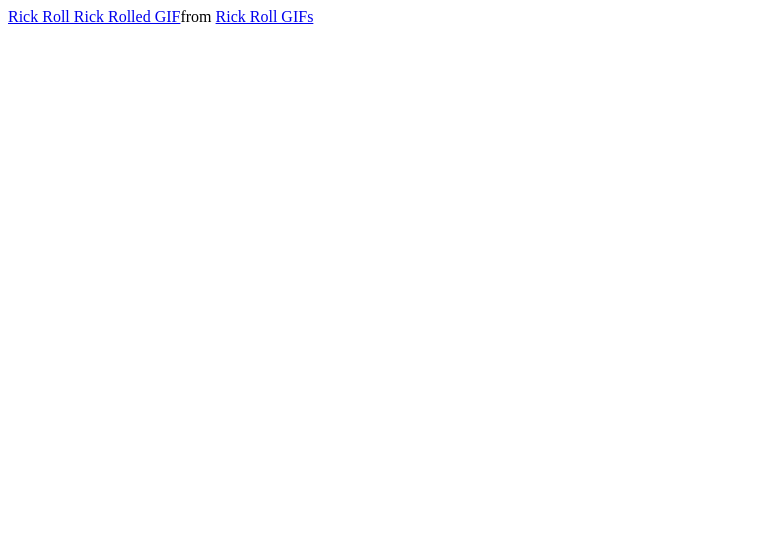
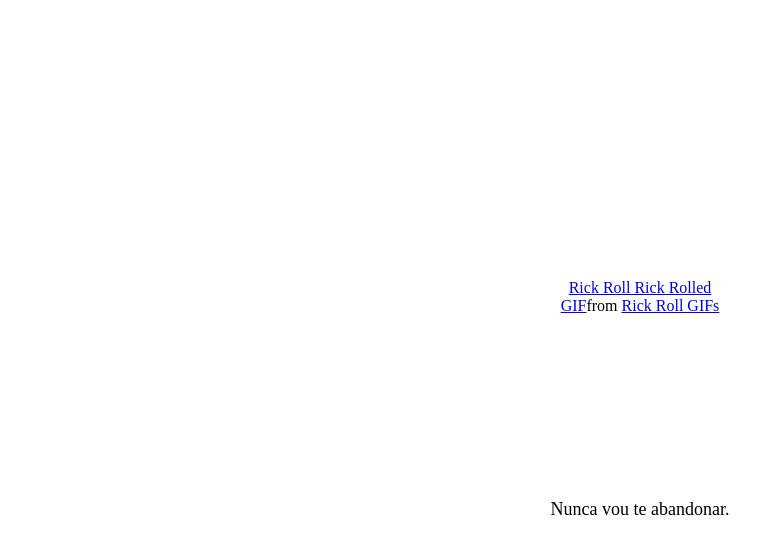
Before and after one commit to LucasBCardoso/clone-tabnews, a Next.js app: page / in a window 1280 px wide. Shown: the top 554 px of the page, without its empty margins (0-784 px from the left). Built offline with nearby package versions, Linux system fonts and the light colour scheme.

Commit message:
Centralize gif, set size to 200x200px and add text below

```diff
--- a/pages/index.js
+++ b/pages/index.js
@@ -2,11 +2,21 @@ function Home() {
     //return <h1>Task 1 - Tabnews</h1>
     return (
         <>
-            <div className="tenor-gif-embed" data-postid="25206401" data-share-method="host" data-aspect-ratio="1" data-width="100%">
-                <a href="https://tenor.com/view/rick-roll-rick-rolled-rick-astley-never-gonna-give-you-up-hd-gif-25206401">Rick Roll Rick Rolled GIF</a>
-                from <a href="https://tenor.com/search/rick+roll-gifs">Rick Roll GIFs</a>
+            <div style={{
+                display: 'flex',
+                flexDirection: 'column',
+                alignItems: 'center',
+                justifyContent: 'center',
+                minHeight: '100vh',
+                textAlign: 'center'
+            }}>
+                <div className="tenor-gif-embed" data-postid="25206401" data-share-method="host" data-aspect-ratio="1" data-width="200px" style={{width: '200px', height: '200px'}}>
+                    <a href="https://tenor.com/view/rick-roll-rick-rolled-rick-astley-never-gonna-give-you-up-hd-gif-25206401">Rick Roll Rick Rolled GIF</a>
+                    from <a href="https://tenor.com/search/rick+roll-gifs">Rick Roll GIFs</a>
+                </div>
+                <p style={{marginTop: '20px', fontSize: '18px'}}>Nunca vou te abandonar.</p>
+                <script type="text/javascript" async src="https://tenor.com/embed.js"></script>
             </div>
-            <script type="text/javascript" async src="https://tenor.com/embed.js"></script>
         </>
     );
 }
```
